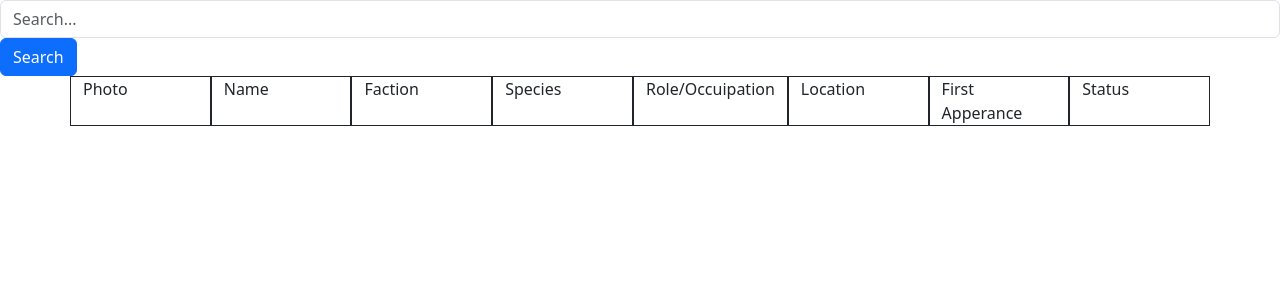
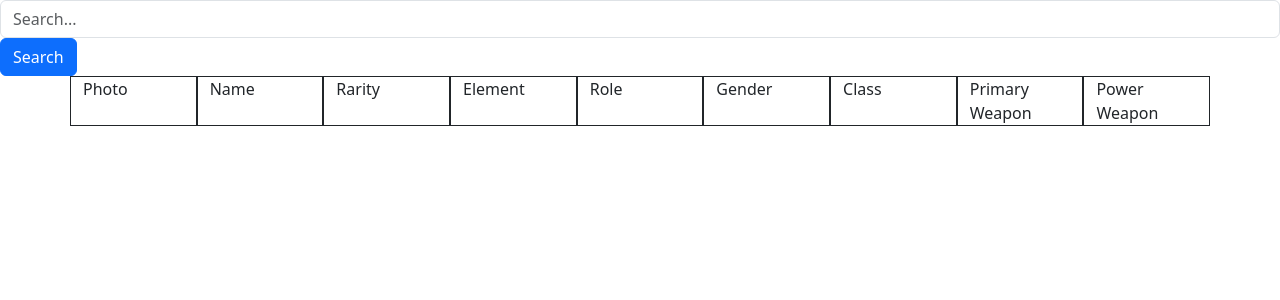
Before and after one commit to 9Mohamedismail/destinywordle, a React (Vite) app: page / in a window 1280 px wide. Shown: the top 300 px of the page. Built offline with nearby package versions, Linux system fonts and the light colour scheme.

Commit message:
Updates table and game to reflect updated character json

```diff
--- a/src/App.jsx
+++ b/src/App.jsx
@@ -2,9 +2,8 @@ import { useState, useEffect } from "react";
 import SearchBar from "./components/SearchBar";
 import TableRows from "./components/TableRows";
 import jsonData from "./test.json";
-import gachaDestinyData from "./util/destiny_rising_characters.json"
+import gachaDestinyData from "./util/destiny_rising_characters.json";
 import TableHeader from "./components/TableHeader";
-
 
 function App() {
   const [inputText, setInputText] = useState("");
@@ -19,10 +18,11 @@ function App() {
     setSelectedCharacter(gachaDestinyData[randomIndex]);
   }, []);
   console.debug("Random character is: ", selectedCharacter);
-  const answer = Object.entries(jsonData).find(([key]) => key === "Cayde-6"); // the correct answer (randomized)
 
   const HandleClick = () => {
-    const newRow = Object.entries(jsonData).find(([key]) => key === inputText);
+    const newRow = gachaDestinyData.find(
+      (character) => character.name === inputText
+    );
 
     if (newRow) {
       setAddRow([...addRow, newRow]);
@@ -41,7 +41,11 @@ function App() {
         HandleClick={HandleClick}
       />
       <TableHeader />
-      <TableRows addRow={addRow} lastGuess={lastGuess} answer={answer} />
+      <TableRows
+        addRow={addRow}
+        lastGuess={lastGuess}
+        answer={selectedCharacter}
+      />
     </>
   );
 }
--- a/src/components/TableHeader.jsx
+++ b/src/components/TableHeader.jsx
@@ -15,12 +15,13 @@ function TableHeader() {
         <Row>
           <Cols>Photo</Cols>
           <Cols>Name</Cols>
-          <Cols>Faction</Cols>
-          <Cols>Species</Cols>
-          <Cols>Role/Occuipation</Cols>
-          <Cols>Location</Cols>
-          <Cols>First Apperance</Cols>
-          <Cols>Status</Cols>
+          <Cols>Rarity</Cols>
+          <Cols>Element</Cols>
+          <Cols>Role</Cols>
+          <Cols>Gender</Cols>
+          <Cols>Class</Cols>
+          <Cols>Primary Weapon</Cols>
+          <Cols>Power Weapon</Cols>
         </Row>
       </Container>
     </>
--- a/src/components/TableRows.jsx
+++ b/src/components/TableRows.jsx
@@ -32,56 +32,58 @@ function Table({ addRow, lastGuess, answer }) {
   useEffect(() => {
     if (!lastGuess || lastGuess.length === 0) return;
 
-    const nameMatches = lastGuess[0] === answer[0];
-
-    const matchResults = getMatchResults(lastGuess[1], answer[1]);
+    const matchResults = getMatchResults(lastGuess, answer);
 
     setRows((prevRows) => [
       ...prevRows,
       {
-        name: lastGuess[0],
-        details: lastGuess[1],
-        matches: { name: nameMatches, ...matchResults },
+        details: lastGuess,
+        matches: { ...matchResults },
       },
     ]);
   }, [addRow]);
 
   return (
     <>
-      {rows.map(({ name, details, matches }, index) => (
+      {rows.map(({ details, matches }, index) => (
         <Container key={index}>
           <Row>
             <Cols style={{ backgroundColor: "gray" }}>
-              <Img src={`/public/${name}.jpg`} />
+              <Img src={details.icon} />
             </Cols>
             <Cols style={{ backgroundColor: matches.name ? "green" : "red" }}>
-              {name}
+              {details.name}
+            </Cols>
+            <Cols style={{ backgroundColor: matches.rarity ? "green" : "red" }}>
+              {details.rarity}
             </Cols>
             <Cols
-              style={{ backgroundColor: matches.faction ? "green" : "red" }}
+              style={{ backgroundColor: matches.element ? "green" : "red" }}
             >
-              <Img src={details.faction} />
-            </Cols>
-            <Cols
-              style={{ backgroundColor: matches.species ? "green" : "red" }}
-            >
-              {details.species}
+              {details.element}
             </Cols>
             <Cols style={{ backgroundColor: matches.role ? "green" : "red" }}>
               {details.role}
             </Cols>
-            <Cols
-              style={{ backgroundColor: matches.location ? "green" : "red" }}
-            >
-              {details.location}
+            <Cols style={{ backgroundColor: matches.gender ? "green" : "red" }}>
+              {details.gender}
+            </Cols>
+            <Cols style={{ backgroundColor: matches.class ? "green" : "red" }}>
+              {details.class}
             </Cols>
             <Cols
-              style={{ backgroundColor: matches.apperance ? "green" : "red" }}
+              style={{
+                backgroundColor: matches.primary_weapon ? "green" : "red",
+              }}
             >
-              {details.apperance}
+              {details.primary_weapon}
             </Cols>
-            <Cols style={{ backgroundColor: matches.status ? "green" : "red" }}>
-              {details.status}
+            <Cols
+              style={{
+                backgroundColor: matches.power_weapon ? "green" : "red",
+              }}
+            >
+              {details.power_weapon}
             </Cols>
           </Row>
         </Container>
--- a/src/test.json
+++ /dev/null
@@ -1,18 +0,0 @@
-{
-   "Cayde-7" : {
-            "faction": "/public/vanguard.jpg",
-            "species": "Exo",
-            "role": "Vendor",
-            "apperance": "Destiny",
-            "location": "Tower",
-            "status": "Dead"
-    },
-    "Cayde-6" : {
-            "faction": "/public/vanguard.jpg",
-            "species": "Exo",
-            "role": "Vendor",
-            "apperance": "Destiny",
-            "location": "Tower",
-            "status": "Dead"
-    }
-}
```
Also changed, not shown: public/Cayde-6.jpg (deleted), public/vanguard.jpg (deleted).
